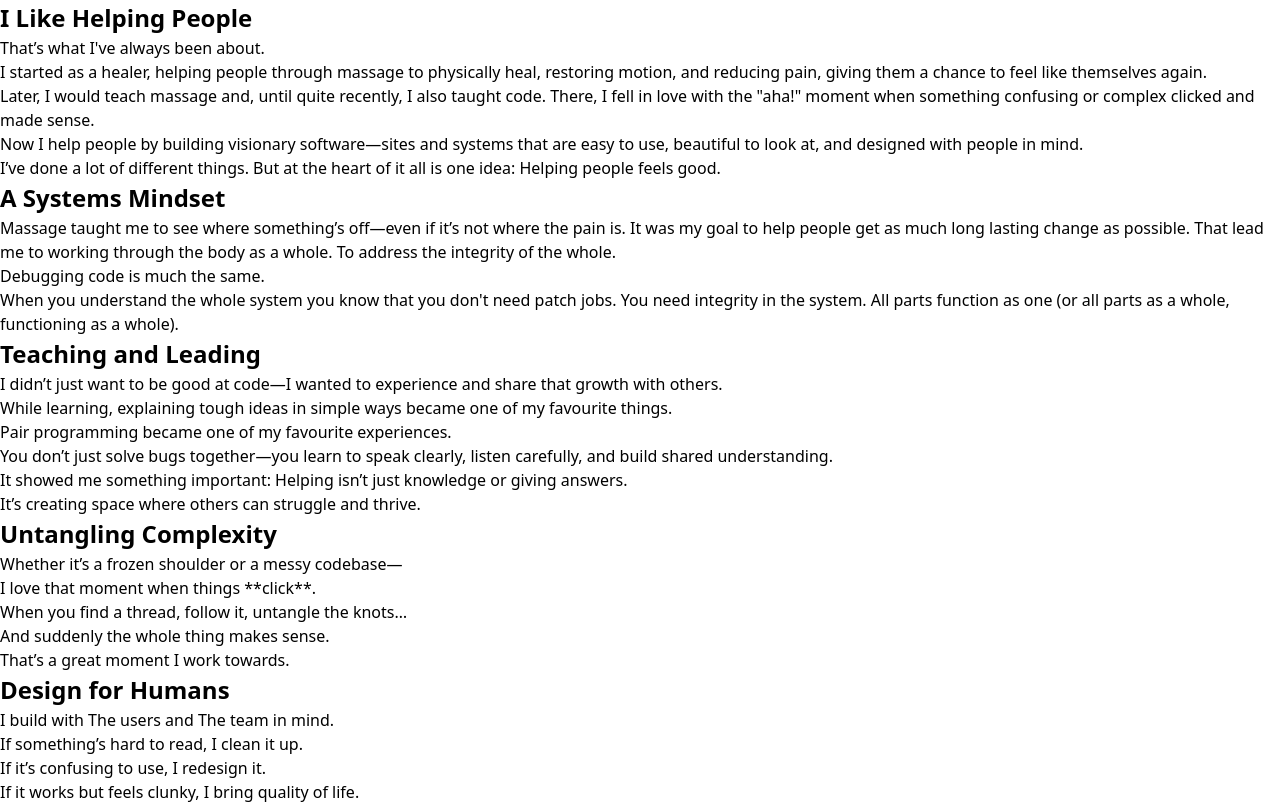
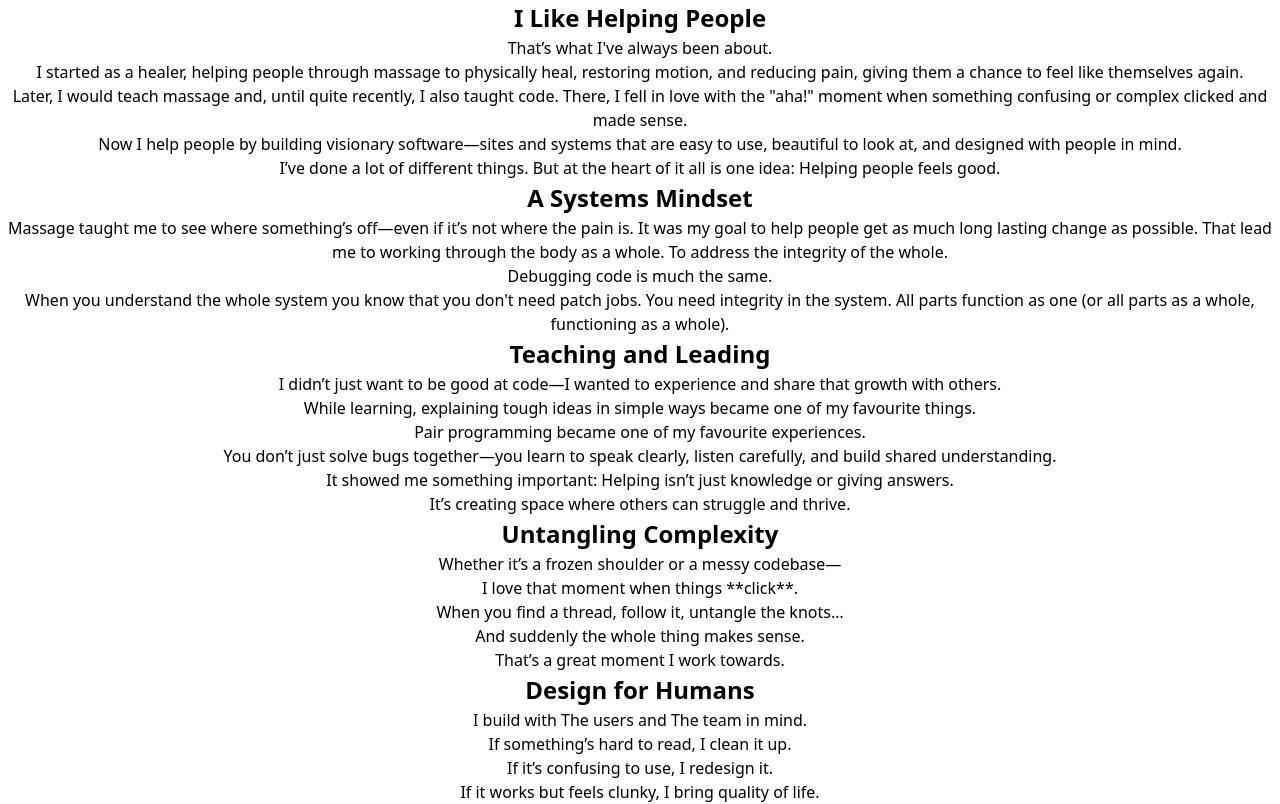
Before and after one commit to YinYang117/A-Game-of-Engagement, a React (Vite) app in the folder frontend/: page / in a window 1280 px wide. Shown: the top 804 px of the page. Built offline with nearby package versions, Linux system fonts and the light colour scheme.

Commit message:
centered text

```diff
--- a/frontend/src/css/globals/global.css
+++ b/frontend/src/css/globals/global.css
@@ -16,7 +16,6 @@ html, body, #root {
   text-rendering: optimizeLegibility;
   -webkit-font-smoothing: antialiased;
   -moz-osx-font-smoothing: grayscale;
-
 }
 
 body {
--- /dev/null
+++ b/frontend/src/css/pages/home.css
@@ -0,0 +1,12 @@
+.home {
+    display: flex;
+    place-items: center;
+    flex-direction: column;
+}
+
+section {
+    display: flex;
+    place-items: center;
+    flex-direction: column;
+    text-align: center;
+}
```
Also changed, not shown: frontend/src/pages/Home/Home.jsx (+5 -9 lines).
